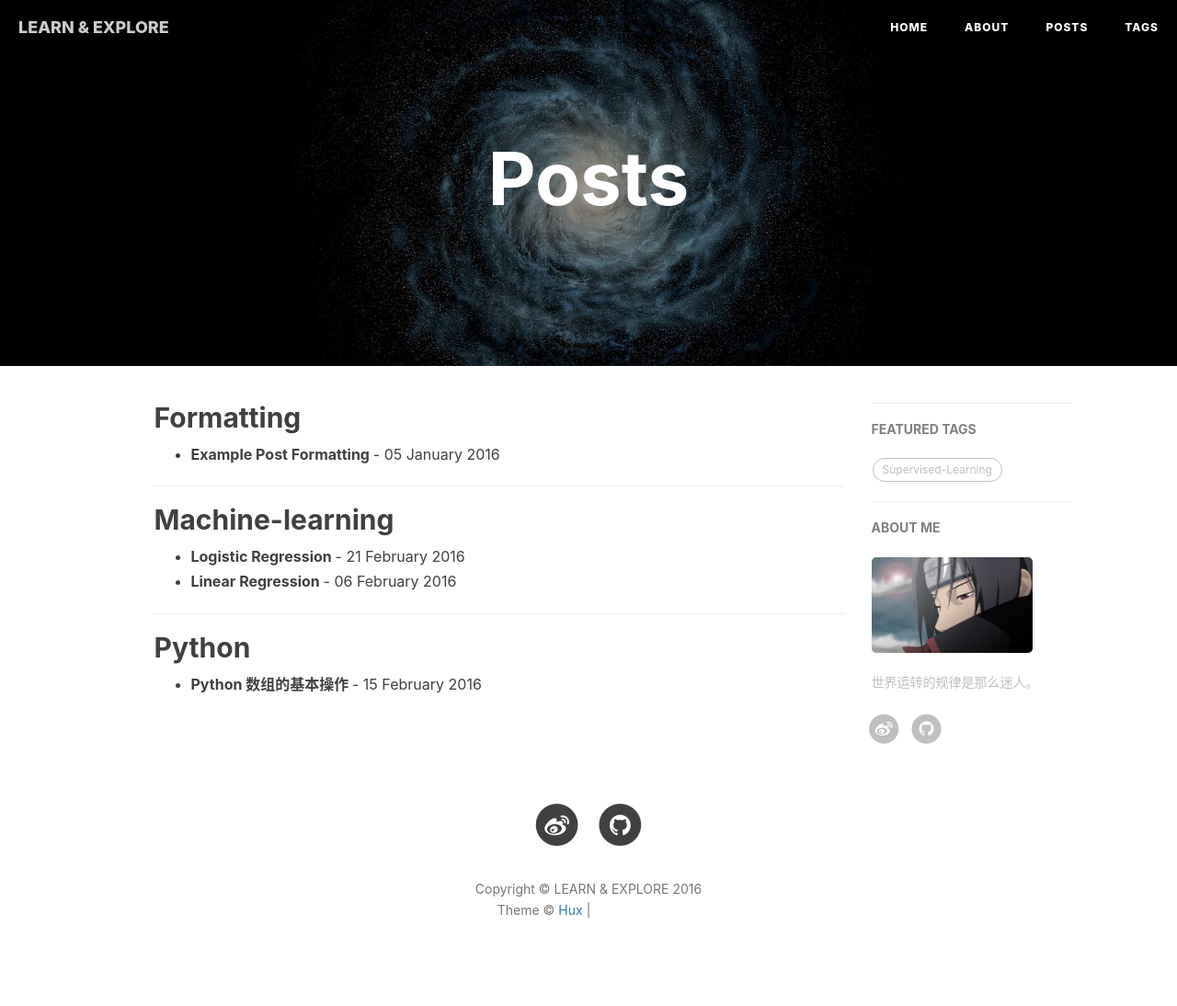
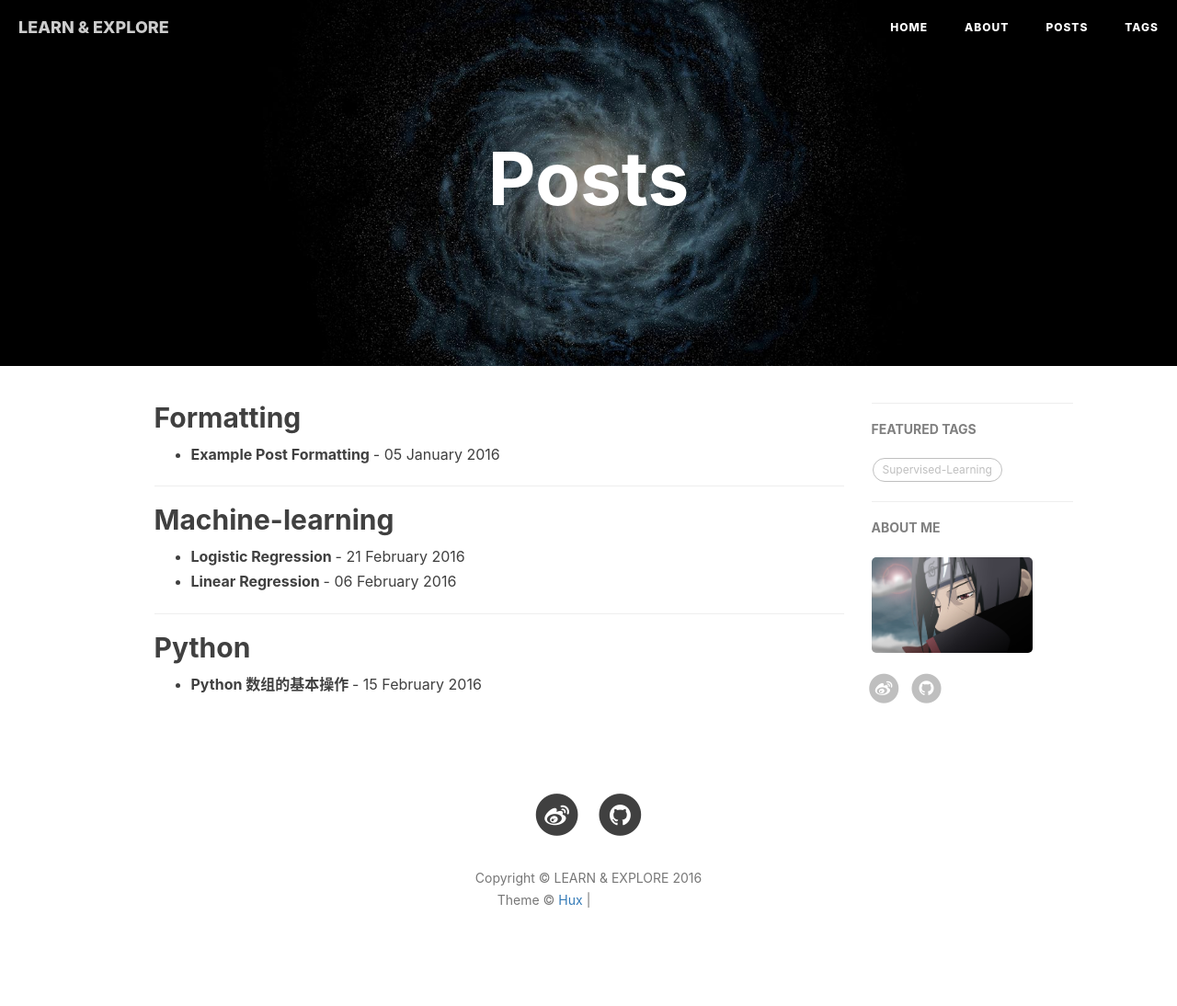
Before and after one commit to GaryLv/GaryLv.github.io, a Jekyll site: the page built from posts.html, in a window 1280 px wide. Shown: the whole page at 92% size. Built offline with Jekyll 4.4.1, drawn with Linux system fonts in a browser that asks for light colours; nearby versions of some CDN libraries; comment, search, counter and statistics services are not loaded; grey boxes are pictures that could not be loaded.

Commit message:
Update _config.yml

```diff
--- a/_config.yml
+++ b/_config.yml
@@ -68,7 +68,7 @@ ga_domain: huangxuan.me
 
 # Sidebar settings
 sidebar: true                           # whether or not using Sidebar.
-sidebar-about-description: "世界运转的规律是那么迷人。"
+sidebar-about-description: ""
 sidebar-avatar: /img/avatar-hux.jpg      # use absolute URL, seeing it's used in both `/` and `/about/`
 
 
```
